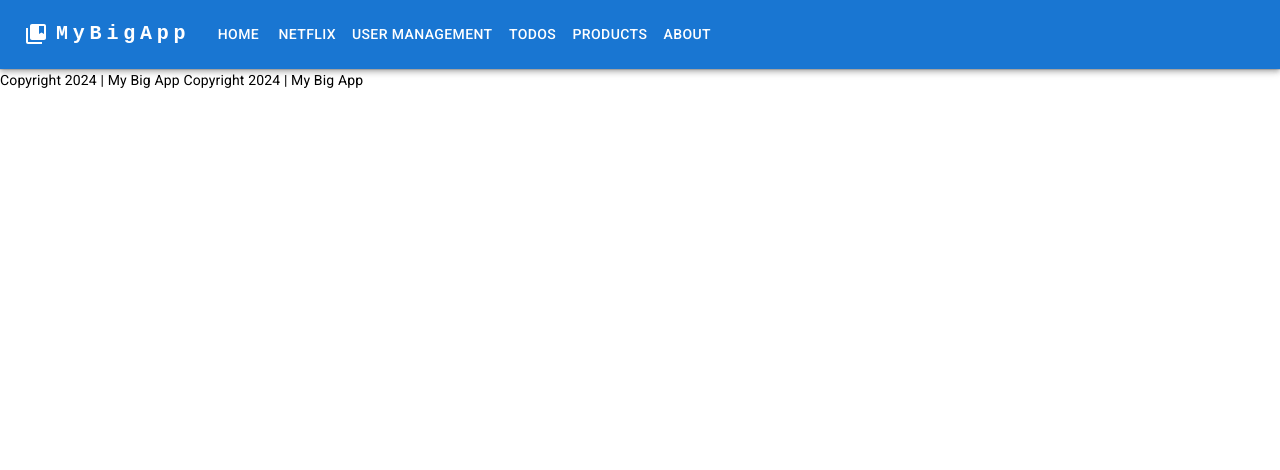
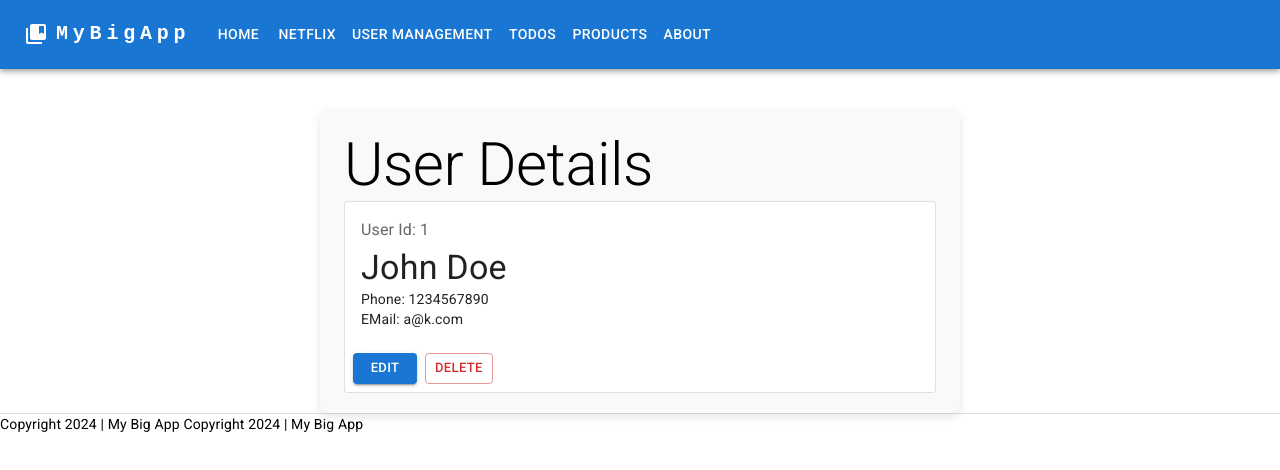
Before and after one commit to sripriya-1012/ReactJS, a React (Create React App) app: page /users/1 in a window 1280 px wide. Shown: the top 470 px of the page. Built offline with nearby package versions, Linux system fonts and the light colour scheme.

Commit message:
UserDetails

```diff
--- a/package.json
+++ b/package.json
@@ -8,6 +8,7 @@
     "@fontsource/roboto": "^5.0.14",
     "@mui/icons-material": "^5.16.7",
     "@mui/material": "^5.16.7",
+    "@tanstack/react-query": "^5.52.2",
     "@testing-library/jest-dom": "^5.17.0",
     "@testing-library/react": "^13.4.0",
     "@testing-library/user-event": "^13.5.0",
@@ -19,6 +20,7 @@
     "react": "^18.3.1",
     "react-dom": "^18.3.1",
     "react-hook-form": "^7.53.0",
+    "react-query": "^3.39.3",
     "react-router-dom": "^6.26.1",
     "react-scripts": "^5.0.1",
     "typescript": "^4.9.5",
--- a/src/App.tsx
+++ b/src/App.tsx
@@ -12,9 +12,14 @@
   * must be exported
 */
 //fucntional component with named function. Function component name and file name must be same. eg: function App1() and App1.tsx
-import { BrowserRouter,Route,Routes } from 'react-router-dom';
+import { BrowserRouter,Route,Routes } from 'react-router-dom'; //node module imports
+import {
+  QueryClient,
+  QueryClientProvider,
+  useQuery,
+} from '@tanstack/react-query'
 import './App.css';
-import Footer from './layouts/Footer';
+import Footer from './layouts/Footer'; // custom imports for local files
 import Header from './layouts/Header';
 import HomePage from './pages/HomePage';
 import AboutPage from './pages/AboutPage';
@@ -23,11 +28,15 @@ import UsersPage from './pages/UsersPage';
 import TodosPage from './pages/TodosPage';
 import ProductPage from './pages/ProductPage';
 import CreateUser from './components/users/CreateUser';
+import UserDetails from './components/users/UserDetails';
+
+const queryClient = new QueryClient();
 
 function App() { //parent component
   return (
 
     <BrowserRouter>
+    <QueryClientProvider client={queryClient}>
       <Header/>
 
       {/*Configuring routes */}
@@ -36,12 +45,14 @@ function App() { //parent component
         <Route path='/netflix' element={<NetflixPage/>}/>
         <Route path='/users' element={<UsersPage/>}/>
         <Route path="/users/create" element={<CreateUser />} />
+        <Route path="/users/:id" element={<UserDetails />} />
         <Route path='/todos' element={<TodosPage/>}/>
         <Route path='/product' element={<ProductPage/>}/>
         <Route path='/about' element={<AboutPage/>}/>
       </Routes>
 
       <Footer/>
+      </QueryClientProvider>
     </BrowserRouter>
   );
 }
--- /dev/null
+++ b/src/components/users/UserDetails.tsx
@@ -0,0 +1,59 @@
+import { Button, Card, CardActions, CardContent, Container, Typography } from "@mui/material"
+import styled from "@emotion/styled";
+import { useQuery } from "@tanstack/react-query";
+
+const CardContainer = styled(Container)`
+  margin-top: 40px;
+  max-width: 600px;
+  width: 50%;
+  padding: 20px;
+  background-color: #f9f9f9;
+  border-radius: 8px;
+  box-shadow: 0 4px 8px rgba(0, 0, 0, 0.1);
+`;
+
+const UserDetails = () => {
+    // const { isPending, error, data } = useQuery({
+    //     queryKey: ['fetchUserDetails'],
+    //     queryFn: () =>
+    //       fetch('https://jsonplaceholder.typicode.com/users/1').then((res) =>
+    //         res.json(),
+    //       ),
+    //   })
+
+    //   if (isPending) return 'Loading...'
+
+    //   if (error) return 'An error has occurred: ' + error.message
+
+  return (
+    <CardContainer>
+      <Typography variant="h2">User Details</Typography>
+      <Card variant="outlined">
+        <CardContent>
+          <Typography
+            gutterBottom
+            sx={{ color: "text.secondary", fontSize: 16}}
+          >
+            User Id: 1
+          </Typography>
+          <Typography variant="h4" component="div">
+            John Doe
+          </Typography>
+
+          <Typography variant="body2">Phone: 1234567890</Typography>
+          <Typography variant="body2">EMail: a@k.com</Typography>
+        </CardContent>
+        <CardActions>
+          <Button size="small" variant="contained">
+            Edit
+          </Button>
+          <Button size="small" variant="outlined" color="error">
+            Delete
+          </Button>
+        </CardActions>
+      </Card>
+    </CardContainer>
+  );
+}
+
+export default UserDetails
--- a/src/pages/UsersPage.tsx
+++ b/src/pages/UsersPage.tsx
@@ -177,7 +177,7 @@ const UsersPage = () => {
                     </Typography>
                   </CardContent>
                   <CardActions>
-                    <Button size="small" href="/users/1">
+                    <Button size="small" href={`/users/${user.id}`}>
                       View More
                     </Button>
                   </CardActions>
```
Also changed, not shown: 1 other file (tests, documents, lock files or other folders).
